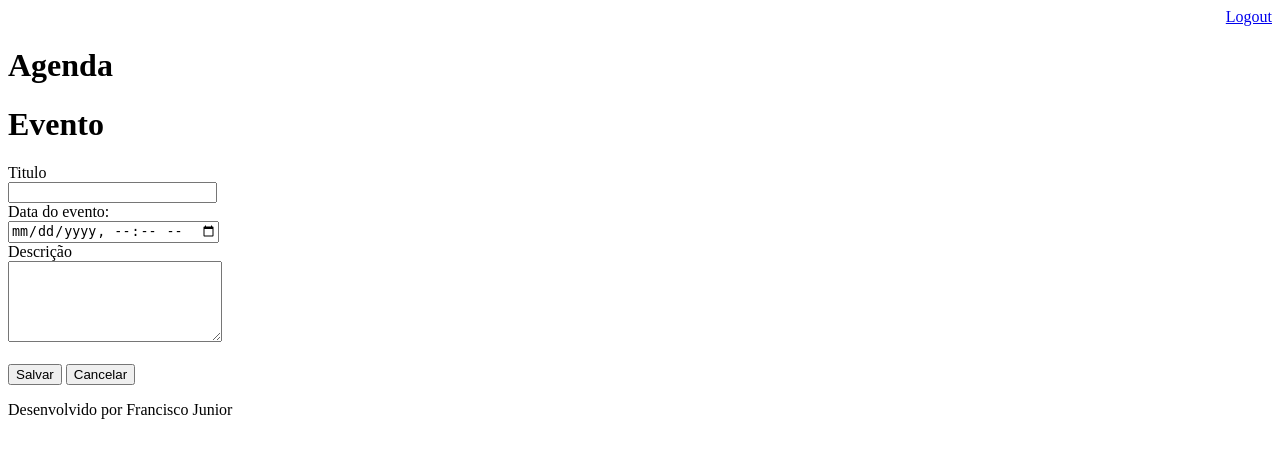
After one commit to fgsj0203/agenda_django_learning, a Django app: page /agenda/evento/ in a window 1280 px wide. The commit adds this page. Shown: the top 458 px of the page. Run offline with Django 4.2, Linux system fonts and the light colour scheme; a user stored in the database is signed in.

Commit message:
add feature of including value of new event for user

```diff
--- a/agenda/urls.py
+++ b/agenda/urls.py
@@ -21,6 +21,8 @@ from django.views.generic import RedirectView
 urlpatterns = [
     path('admin/', admin.site.urls),
     path('agenda/', views.lista_eventos),
+    path('agenda/evento/', views.evento),
+    path('agenda/evento/submit', views.submit_evento),
     path('', RedirectView.as_view(url='/agenda/')),
     path('login/', views.login_user),
     path('login/submit', views.submit_login),
--- a/core/views.py
+++ b/core/views.py
@@ -36,3 +36,22 @@ def lista_eventos(request):
     evento = Evento.objects.filter(usuario=usuario)
     dados = {'eventos':evento}
     return render(request, 'agenda.html', dados)
+
+
+@login_required(login_url='/login/')
+def evento(request):
+    return render(request, 'evento.html')
+
+@login_required(login_url='/login/')
+def submit_evento(request):
+    if request.POST:
+        titulo = request.POST.get('titulo')
+        data_evento = request.POST.get('data_evento')
+        descricao = request.POST.get('descricao')
+        usuario = request.user
+        Evento.objects.create(titulo=titulo,
+                              data_evento=data_evento,
+                              descricao=descricao,
+                              usuario=usuario)
+
+    return redirect('/')
--- a/templates/agenda.html
+++ b/templates/agenda.html
@@ -2,6 +2,9 @@
 
 {% block content %}
     <h2>Agendamentos</h2>
+    <a href="evento/">
+        <button type="button">Novo evento</button>
+    </a>
     <ul style="font-size: 18px">
         {% for evento in eventos %}
             <li>{{evento.titulo}} - {{evento.get_data_evento}}</li>
--- /dev/null
+++ b/templates/evento.html
@@ -0,0 +1,28 @@
+{%extends "model-page.html"%}
+
+{%block content%}
+
+<h1>Evento</h1>
+
+<form action="submit" method="POST"> {% csrf_token %}
+    <label>Titulo</label>
+    <br>
+    <input type="text" name="titulo" size="23">
+    <br>
+    <label>Data do evento:</label>
+    <br>
+    <input type="datetime-local" name="data_evento">
+    <br>
+    <label>Descrição</label>
+    <br>
+    <textarea name="descricao" rows="5" cols="24"></textarea>
+    <br><br>
+    <button type="submit">Salvar</button>
+    <a href="/">
+        <button type="button">Cancelar</button>
+    </a>
+</form>
+
+
+
+{%endblock%}
```
Also changed, not shown: db.sqlite3.
